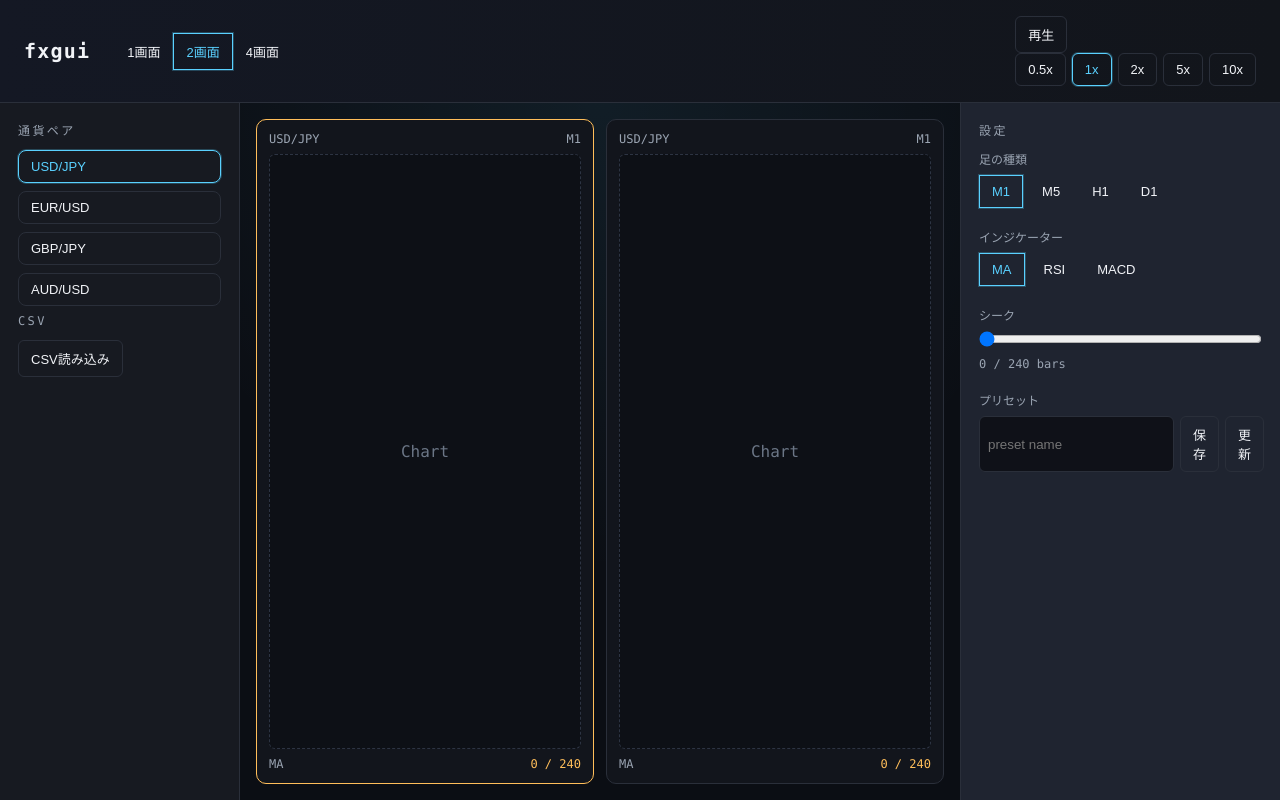
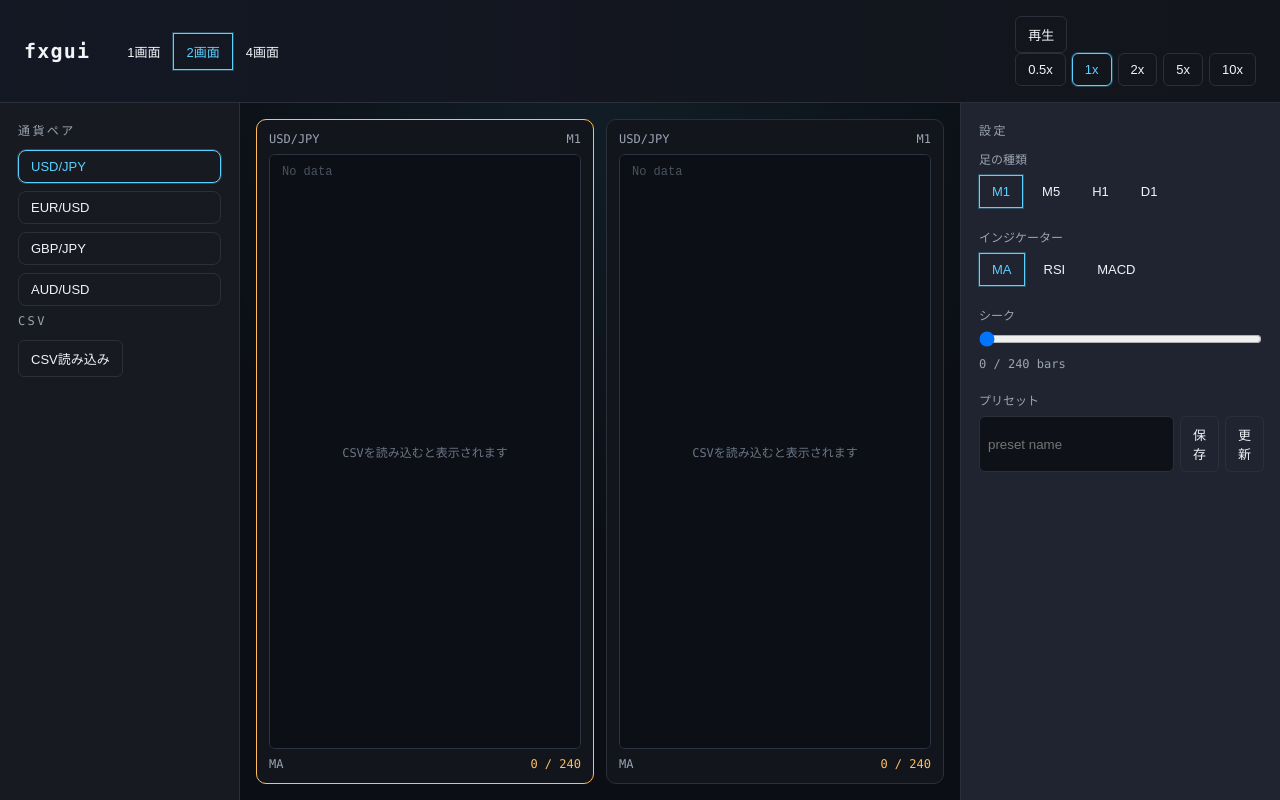
Before and after one commit to RishuKayatani/fxgui, a React (Vite) app: page / in a window 1280 px wide. Built offline with nearby package versions, Linux system fonts and the light colour scheme.

Commit message:
Implement candlestick chart rendering

```diff
--- a/src/App.css
+++ b/src/App.css
@@ -163,9 +163,29 @@ body {
   align-items: center;
   justify-content: center;
   background: #0d1016;
-  border: 1px dashed #2d3443;
+  border: 1px solid #2d3443;
   border-radius: 6px;
   color: #6b7686;
+  position: relative;
+  overflow: hidden;
+}
+
+.chart-canvas {
+  width: 100%;
+  height: 100%;
+  display: block;
+  cursor: crosshair;
+}
+
+.chart-overlay {
+  position: absolute;
+  inset: 0;
+  display: grid;
+  place-items: center;
+  color: #6b7686;
+  font-size: 12px;
+  pointer-events: none;
+  background: rgba(13, 16, 22, 0.35);
 }
 
 .setting-block {
--- a/src/App.jsx
+++ b/src/App.jsx
@@ -1,6 +1,7 @@
 import { useMemo, useState } from "react";
 import { open } from "@tauri-apps/api/dialog";
 import { invoke } from "@tauri-apps/api/core";
+import ChartCanvas from "./ChartCanvas";
 import "./App.css";
 
 const splitOptions = [1, 2, 4];
@@ -28,6 +29,9 @@ function App() {
   const [ingestInfo, setIngestInfo] = useState(null);
   const [ingestError, setIngestError] = useState("");
   const [ingestLoading, setIngestLoading] = useState(false);
+  const [candles, setCandles] = useState([]);
+  const [viewBars, setViewBars] = useState(240);
+  const [viewOffset, setViewOffset] = useState(0);
 
   const panes = useMemo(() => paneState.slice(0, split), [paneState, split]);
   const active = paneState[activePane];
@@ -86,6 +90,9 @@ function App() {
         rows: result.dataset.candles.length,
         usedCache: result.used_cache,
       });
+      setCandles(result.dataset.candles);
+      setViewBars(Math.min(240, result.dataset.candles.length || 240));
+      setViewOffset(0);
       updatePane(activePane, { bars: result.dataset.candles.length, seek: 0 });
     } catch (err) {
       setIngestError(String(err));
@@ -196,9 +203,18 @@ function App() {
                 <span>{pane.timeframe}</span>
               </div>
               <div className="pane-body">
-                <div className="chart-placeholder">
-                  {ingestInfo ? `Loaded ${ingestInfo.rows} rows` : "Chart"}
-                </div>
+                <ChartCanvas
+                  candles={candles}
+                  viewBars={viewBars}
+                  viewOffset={viewOffset}
+                  onViewChange={(next) => {
+                    if (next.viewBars !== undefined) setViewBars(next.viewBars);
+                    if (next.viewOffset !== undefined) setViewOffset(next.viewOffset);
+                  }}
+                />
+                {!candles || candles.length === 0 ? (
+                  <div className="chart-overlay">CSVを読み込むと表示されます</div>
+                ) : null}
               </div>
               <div className="pane-footer">
                 {pane.indicator}
--- /dev/null
+++ b/src/ChartCanvas.jsx
@@ -0,0 +1,144 @@
+import { useEffect, useRef, useState } from "react";
+
+const clamp = (value, min, max) => Math.max(min, Math.min(max, value));
+
+export default function ChartCanvas({ candles, viewBars, viewOffset, onViewChange }) {
+  const canvasRef = useRef(null);
+  const [size, setSize] = useState({ width: 0, height: 0 });
+  const [crosshair, setCrosshair] = useState(null);
+  const [dragStart, setDragStart] = useState(null);
+
+  useEffect(() => {
+    const canvas = canvasRef.current;
+    if (!canvas) return undefined;
+
+    const observer = new ResizeObserver((entries) => {
+      const rect = entries[0].contentRect;
+      setSize({ width: rect.width, height: rect.height });
+    });
+    observer.observe(canvas.parentElement);
+    return () => observer.disconnect();
+  }, []);
+
+  useEffect(() => {
+    const canvas = canvasRef.current;
+    if (!canvas) return;
+    const ctx = canvas.getContext("2d");
+    const dpr = window.devicePixelRatio || 1;
+    const width = Math.max(1, Math.floor(size.width));
+    const height = Math.max(1, Math.floor(size.height));
+    canvas.width = width * dpr;
+    canvas.height = height * dpr;
+    canvas.style.width = `${width}px`;
+    canvas.style.height = `${height}px`;
+    ctx.setTransform(dpr, 0, 0, dpr, 0, 0);
+
+    ctx.clearRect(0, 0, width, height);
+    ctx.fillStyle = "#0d1016";
+    ctx.fillRect(0, 0, width, height);
+
+    if (!candles || candles.length === 0) {
+    ctx.fillStyle = "#6b7686";
+    ctx.font = "12px 'JetBrains Mono', monospace";
+      ctx.fillText("No data", 12, 20);
+      return;
+    }
+
+    const bars = clamp(viewBars, 20, candles.length);
+    const maxOffset = Math.max(0, candles.length - bars);
+    const offset = clamp(viewOffset, 0, maxOffset);
+    const windowData = candles.slice(offset, offset + bars);
+
+    let min = Infinity;
+    let max = -Infinity;
+    for (const c of windowData) {
+      min = Math.min(min, c.low);
+      max = Math.max(max, c.high);
+    }
+    const padding = (max - min) * 0.05 || 1;
+    min -= padding;
+    max += padding;
+
+    const chartHeight = height - 24;
+    const chartWidth = width - 24;
+    const startX = 12;
+    const startY = 12;
+    const candleWidth = Math.max(2, chartWidth / bars * 0.6);
+
+    windowData.forEach((c, i) => {
+      const x = startX + (chartWidth / bars) * i + (chartWidth / bars - candleWidth) / 2;
+      const scale = chartHeight / (max - min);
+      const openY = startY + (max - c.open) * scale;
+      const closeY = startY + (max - c.close) * scale;
+      const highY = startY + (max - c.high) * scale;
+      const lowY = startY + (max - c.low) * scale;
+      const color = c.close >= c.open ? "#5ad1ff" : "#ff6b6b";
+      ctx.strokeStyle = color;
+      ctx.fillStyle = color;
+
+      ctx.beginPath();
+      ctx.moveTo(x + candleWidth / 2, highY);
+      ctx.lineTo(x + candleWidth / 2, lowY);
+      ctx.stroke();
+
+      const bodyTop = Math.min(openY, closeY);
+      const bodyHeight = Math.max(2, Math.abs(openY - closeY));
+      ctx.fillRect(x, bodyTop, candleWidth, bodyHeight);
+    });
+
+    if (crosshair) {
+      ctx.strokeStyle = "rgba(255,255,255,0.2)";
+      ctx.beginPath();
+      ctx.moveTo(crosshair.x, startY);
+      ctx.lineTo(crosshair.x, startY + chartHeight);
+      ctx.moveTo(startX, crosshair.y);
+      ctx.lineTo(startX + chartWidth, crosshair.y);
+      ctx.stroke();
+    }
+  }, [candles, size, viewBars, viewOffset, crosshair]);
+
+  const handleWheel = (event) => {
+    event.preventDefault();
+    const delta = Math.sign(event.deltaY);
+    const maxBars = (candles && candles.length) || viewBars || 20;
+    const nextBars = clamp(viewBars + delta * 10, 20, maxBars);
+    onViewChange({ viewBars: nextBars });
+  };
+
+  const handleMouseDown = (event) => {
+    setDragStart({ x: event.clientX, offset: viewOffset });
+  };
+
+  const handleMouseMove = (event) => {
+    const rect = event.currentTarget.getBoundingClientRect();
+    setCrosshair({
+      x: clamp(event.clientX - rect.left, 0, rect.width),
+      y: clamp(event.clientY - rect.top, 0, rect.height),
+    });
+
+    if (dragStart && candles && candles.length > 0) {
+      const dx = event.clientX - dragStart.x;
+      const shift = Math.round(dx / 6);
+      const maxOffset = Math.max(0, candles.length - viewBars);
+      const nextOffset = clamp(dragStart.offset - shift, 0, maxOffset);
+      onViewChange({ viewOffset: nextOffset });
+    }
+  };
+
+  const handleMouseUp = () => setDragStart(null);
+
+  return (
+    <canvas
+      ref={canvasRef}
+      className="chart-canvas"
+      onWheel={handleWheel}
+      onMouseDown={handleMouseDown}
+      onMouseMove={handleMouseMove}
+      onMouseUp={handleMouseUp}
+      onMouseLeave={() => {
+        setCrosshair(null);
+        setDragStart(null);
+      }}
+    />
+  );
+}
```
